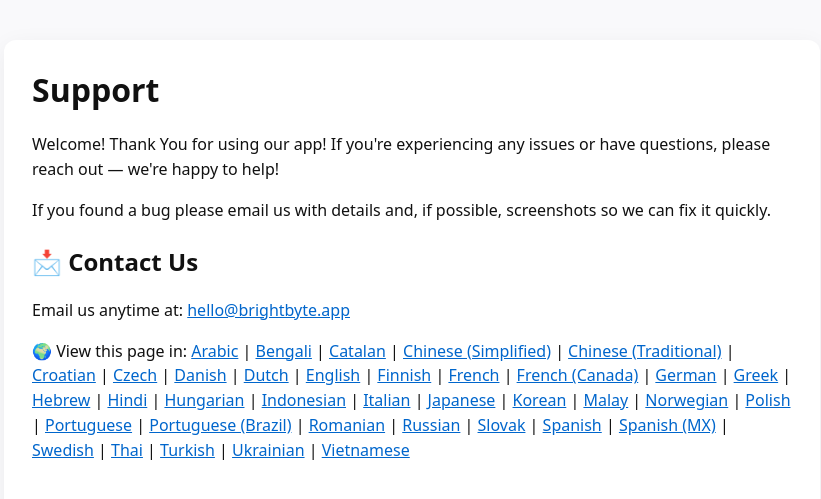
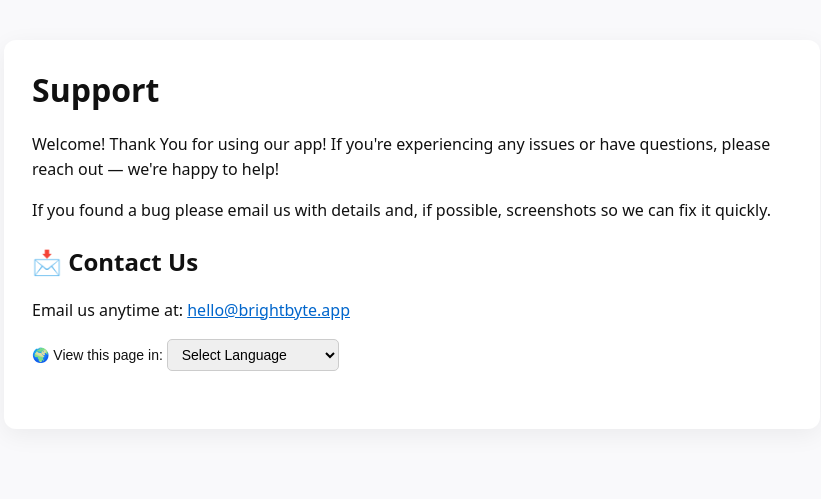
Before and after one commit to MagicScribble/BrightByte, a Jekyll site: the page support.html, which Jekyll copies as it is, in a window 1280 px wide. Shown: the top 499 px of the page, without its empty margins (228-1049 px from the left). Built offline with Jekyll 4.4.1, drawn with Linux system fonts in a browser that asks for light colours.

Commit message:
Update support.html

```diff
--- a/support.html
+++ b/support.html
@@ -27,47 +27,70 @@
     <p>Email us anytime at: <a href="mailto:hello@brightbyte.app">hello@brightbyte.app</a></p>
 
     <!-- Translation links -->
-<div class="translate">
-  <p>🌍 View this page in:
-    <a href="https://translate.google.com/translate?hl=ar&sl=en&u=https://magicscribble.github.io/BrightByte/support.html">Arabic</a> |
-    <a href="https://translate.google.com/translate?hl=bn&sl=en&u=https://magicscribble.github.io/BrightByte/support.html">Bengali</a> |
-    <a href="https://translate.google.com/translate?hl=ca&sl=en&u=https://magicscribble.github.io/BrightByte/support.html">Catalan</a> |
-    <a href="https://translate.google.com/translate?hl=zh-CN&sl=en&u=https://magicscribble.github.io/BrightByte/support.html">Chinese (Simplified)</a> |
-    <a href="https://translate.google.com/translate?hl=zh-TW&sl=en&u=https://magicscribble.github.io/BrightByte/support.html">Chinese (Traditional)</a> |
-    <a href="https://translate.google.com/translate?hl=hr&sl=en&u=https://magicscribble.github.io/BrightByte/support.html">Croatian</a> |
-    <a href="https://translate.google.com/translate?hl=cs&sl=en&u=https://magicscribble.github.io/BrightByte/support.html">Czech</a> |
-    <a href="https://translate.google.com/translate?hl=da&sl=en&u=https://magicscribble.github.io/BrightByte/support.html">Danish</a> |
-    <a href="https://translate.google.com/translate?hl=nl&sl=en&u=https://magicscribble.github.io/BrightByte/support.html">Dutch</a> |
-    <a href="https://translate.google.com/translate?hl=en&sl=en&u=https://magicscribble.github.io/BrightByte/support.html">English</a> |
-    <a href="https://translate.google.com/translate?hl=fi&sl=en&u=https://magicscribble.github.io/BrightByte/support.html">Finnish</a> |
-    <a href="https://translate.google.com/translate?hl=fr&sl=en&u=https://magicscribble.github.io/BrightByte/support.html">French</a> |
-    <a href="https://translate.google.com/translate?hl=fr-CA&sl=en&u=https://magicscribble.github.io/BrightByte/support.html">French (Canada)</a> |
-    <a href="https://translate.google.com/translate?hl=de&sl=en&u=https://magicscribble.github.io/BrightByte/support.html">German</a> |
-    <a href="https://translate.google.com/translate?hl=el&sl=en&u=https://magicscribble.github.io/BrightByte/support.html">Greek</a> |
-    <a href="https://translate.google.com/translate?hl=he&sl=en&u=https://magicscribble.github.io/BrightByte/support.html">Hebrew</a> |
-    <a href="https://translate.google.com/translate?hl=hi&sl=en&u=https://magicscribble.github.io/BrightByte/support.html">Hindi</a> |
-    <a href="https://translate.google.com/translate?hl=hu&sl=en&u=https://magicscribble.github.io/BrightByte/support.html">Hungarian</a> |
-    <a href="https://translate.google.com/translate?hl=id&sl=en&u=https://magicscribble.github.io/BrightByte/support.html">Indonesian</a> |
-    <a href="https://translate.google.com/translate?hl=it&sl=en&u=https://magicscribble.github.io/BrightByte/support.html">Italian</a> |
-    <a href="https://translate.google.com/translate?hl=ja&sl=en&u=https://magicscribble.github.io/BrightByte/support.html">Japanese</a> |
-    <a href="https://translate.google.com/translate?hl=ko&sl=en&u=https://magicscribble.github.io/BrightByte/support.html">Korean</a> |
-    <a href="https://translate.google.com/translate?hl=ms&sl=en&u=https://magicscribble.github.io/BrightByte/support.html">Malay</a> |
-    <a href="https://translate.google.com/translate?hl=no&sl=en&u=https://magicscribble.github.io/BrightByte/support.html">Norwegian</a> |
-    <a href="https://translate.google.com/translate?hl=pl&sl=en&u=https://magicscribble.github.io/BrightByte/support.html">Polish</a> |
-    <a href="https://translate.google.com/translate?hl=pt&sl=en&u=https://magicscribble.github.io/BrightByte/support.html">Portuguese</a> |
-    <a href="https://translate.google.com/translate?hl=pt-BR&sl=en&u=https://magicscribble.github.io/BrightByte/support.html">Portuguese (Brazil)</a> |
-    <a href="https://translate.google.com/translate?hl=ro&sl=en&u=https://magicscribble.github.io/BrightByte/support.html">Romanian</a> |
-    <a href="https://translate.google.com/translate?hl=ru&sl=en&u=https://magicscribble.github.io/BrightByte/support.html">Russian</a> |
-    <a href="https://translate.google.com/translate?hl=sk&sl=en&u=https://magicscribble.github.io/BrightByte/support.html">Slovak</a> |
-    <a href="https://translate.google.com/translate?hl=es&sl=en&u=https://magicscribble.github.io/BrightByte/support.html">Spanish</a> |
-    <a href="https://translate.google.com/translate?hl=es-MX&sl=en&u=https://magicscribble.github.io/BrightByte/support.html">Spanish (MX)</a> |
-    <a href="https://translate.google.com/translate?hl=sv&sl=en&u=https://magicscribble.github.io/BrightByte/support.html">Swedish</a> |
-    <a href="https://translate.google.com/translate?hl=th&sl=en&u=https://magicscribble.github.io/BrightByte/support.html">Thai</a> |
-    <a href="https://translate.google.com/translate?hl=tr&sl=en&u=https://magicscribble.github.io/BrightByte/support.html">Turkish</a> |
-    <a href="https://translate.google.com/translate?hl=uk&sl=en&u=https://magicscribble.github.io/BrightByte/support.html">Ukrainian</a> |
-    <a href="https://translate.google.com/translate?hl=vi&sl=en&u=https://magicscribble.github.io/BrightByte/support.html">Vietnamese</a>
-    </p>
+<div class="translate-dropdown">
+  <label for="language-select">🌍 View this page in:</label>
+  <select id="language-select" onchange="changeLanguage(this)">
+    <option value="">Select Language</option>
+    <option value="https://translate.google.com/translate?hl=ar&sl=en&u=https://magicscribble.github.io/BrightByte/support.html">Arabic</option>
+    <option value="https://translate.google.com/translate?hl=bn&sl=en&u=https://magicscribble.github.io/BrightByte/support.html">Bengali</option>
+    <option value="https://translate.google.com/translate?hl=ca&sl=en&u=https://magicscribble.github.io/BrightByte/support.html">Catalan</option>
+    <option value="https://translate.google.com/translate?hl=zh-CN&sl=en&u=https://magicscribble.github.io/BrightByte/support.html">Chinese (Simplified)</option>
+    <option value="https://translate.google.com/translate?hl=zh-TW&sl=en&u=https://magicscribble.github.io/BrightByte/support.html">Chinese (Traditional)</option>
+    <option value="https://translate.google.com/translate?hl=hr&sl=en&u=https://magicscribble.github.io/BrightByte/support.html">Croatian</option>
+    <option value="https://translate.google.com/translate?hl=cs&sl=en&u=https://magicscribble.github.io/BrightByte/support.html">Czech</option>
+    <option value="https://translate.google.com/translate?hl=da&sl=en&u=https://magicscribble.github.io/BrightByte/support.html">Danish</option>
+    <option value="https://translate.google.com/translate?hl=nl&sl=en&u=https://magicscribble.github.io/BrightByte/support.html">Dutch</option>
+    <option value="https://translate.google.com/translate?hl=en&sl=en&u=https://magicscribble.github.io/BrightByte/support.html">English</option>
+    <option value="https://translate.google.com/translate?hl=fi&sl=en&u=https://magicscribble.github.io/BrightByte/support.html">Finnish</option>
+    <option value="https://translate.google.com/translate?hl=fr&sl=en&u=https://magicscribble.github.io/BrightByte/support.html">French</option>
+    <option value="https://translate.google.com/translate?hl=fr-CA&sl=en&u=https://magicscribble.github.io/BrightByte/support.html">French (Canada)</option>
+    <option value="https://translate.google.com/translate?hl=de&sl=en&u=https://magicscribble.github.io/BrightByte/support.html">German</option>
+    <option value="https://translate.google.com/translate?hl=el&sl=en&u=https://magicscribble.github.io/BrightByte/support.html">Greek</option>
+    <option value="https://translate.google.com/translate?hl=he&sl=en&u=https://magicscribble.github.io/BrightByte/support.html">Hebrew</option>
+    <option value="https://translate.google.com/translate?hl=hi&sl=en&u=https://magicscribble.github.io/BrightByte/support.html">Hindi</option>
+    <option value="https://translate.google.com/translate?hl=hu&sl=en&u=https://magicscribble.github.io/BrightByte/support.html">Hungarian</option>
+    <option value="https://translate.google.com/translate?hl=id&sl=en&u=https://magicscribble.github.io/BrightByte/support.html">Indonesian</option>
+    <option value="https://translate.google.com/translate?hl=it&sl=en&u=https://magicscribble.github.io/BrightByte/support.html">Italian</option>
+    <option value="https://translate.google.com/translate?hl=ja&sl=en&u=https://magicscribble.github.io/BrightByte/support.html">Japanese</option>
+    <option value="https://translate.google.com/translate?hl=ko&sl=en&u=https://magicscribble.github.io/BrightByte/support.html">Korean</option>
+    <option value="https://translate.google.com/translate?hl=ms&sl=en&u=https://magicscribble.github.io/BrightByte/support.html">Malay</option>
+    <option value="https://translate.google.com/translate?hl=no&sl=en&u=https://magicscribble.github.io/BrightByte/support.html">Norwegian</option>
+    <<option value="https://translate.google.com/translate?hl=pl&sl=en&u=https://magicscribble.github.io/BrightByte/support.html">Polish</option>
+    <option value="https://translate.google.com/translate?hl=pt&sl=en&u=https://magicscribble.github.io/BrightByte/support.html">Portuguese</option>
+    <option value="https://translate.google.com/translate?hl=pt-BR&sl=en&u=https://magicscribble.github.io/BrightByte/support.html">Portuguese (Brazil)</option>
+    <option value="https://translate.google.com/translate?hl=ro&sl=en&u=https://magicscribble.github.io/BrightByte/support.html">Romanian</option>
+    <option value="https://translate.google.com/translate?hl=ru&sl=en&u=https://magicscribble.github.io/BrightByte/support.html">Russian</option>
+    <option value="https://translate.google.com/translate?hl=sk&sl=en&u=https://magicscribble.github.io/BrightByte/support.html">Slovak</option>
+    <option value="https://translate.google.com/translate?hl=es&sl=en&u=https://magicscribble.github.io/BrightByte/support.html">Spanish</option>
+    <option value="https://translate.google.com/translate?hl=es-MX&sl=en&u=https://magicscribble.github.io/BrightByte/support.html">Spanish (MX)</option>
+    <option value="https://translate.google.com/translate?hl=sv&sl=en&u=https://magicscribble.github.io/BrightByte/support.html">Swedish</option>
+    <option value="https://translate.google.com/translate?hl=th&sl=en&u=https://magicscribble.github.io/BrightByte/support.html">Thai</option>
+    <option value="https://translate.google.com/translate?hl=tr&sl=en&u=https://magicscribble.github.io/BrightByte/support.html">Turkish</option>
+    <option value="https://translate.google.com/translate?hl=uk&sl=en&u=https://magicscribble.github.io/BrightByte/support.html">Ukrainian</option>
+    <option value="https://translate.google.com/translate?hl=vi&sl=en&u=https://magicscribble.github.io/BrightByte/support.html">Vietnamese</option>
+</select>
 </div>
+
+<script>
+function changeLanguage(selectObj) {
+  const url = selectObj.value;
+  if (url) window.location.href = url;
+}
+</script>
+
+<style>
+.translate-dropdown {
+  font-family: Arial, sans-serif;
+  font-size: 14px;
+  margin: 10px 0;
+}
+#language-select {
+  padding: 6px 10px;
+  font-size: 14px;
+  border-radius: 5px;
+  border: 1px solid #ccc;
+}
+</style>
 
     <!-- Translate widget inside container -->
     <div id="google_translate_element" style="margin-top:30px;"></div>
```
